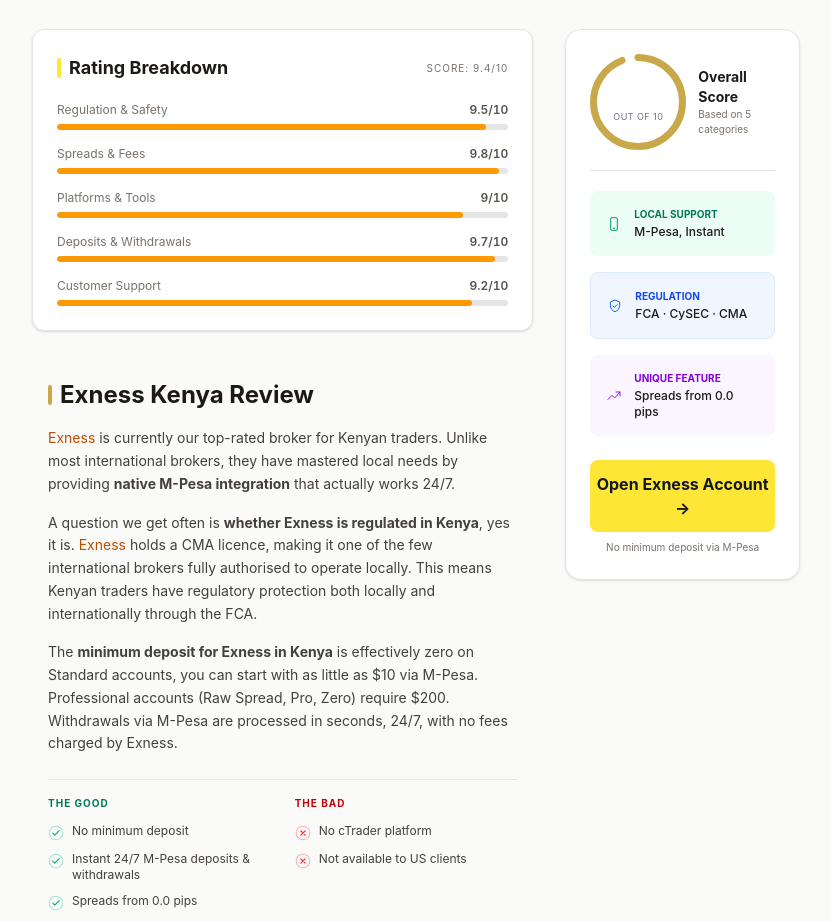
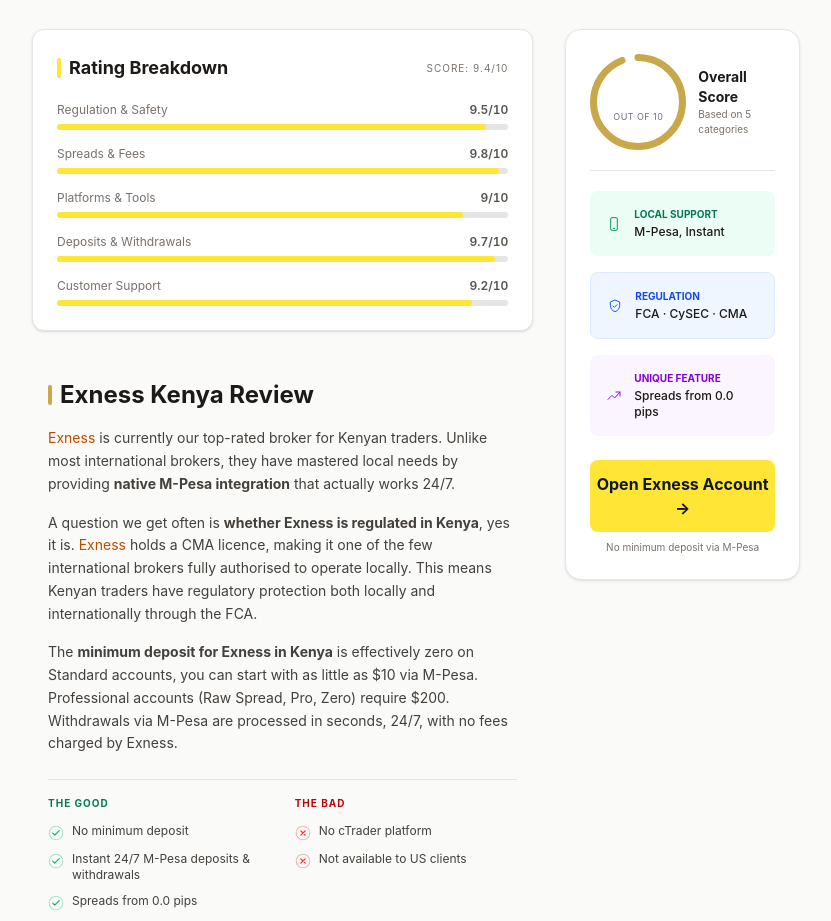
Before and after one commit to satoshikemboi/IB-Kenya, a React (Vite) app: page /brokers/exness in a window 1280 px wide. Shown: the part 1360-2281 px from the top of the page, without its empty margins (224-1055 px from the left). Built offline with nearby package versions, Linux system fonts and the light colour scheme.

Commit message:
scorebar

```diff
--- a/src/exness/Exness.jsx
+++ b/src/exness/Exness.jsx
@@ -122,7 +122,7 @@
         <span className="text-stone-600 font-semibold tabular-nums">{score}/10</span>
       </div>
       <div className="h-1.5 bg-stone-200 rounded-full overflow-hidden">
-        <div className="h-full bg-amber-500 rounded-full" style={{ width: `${score * 10}%` }} />
+        <div className="h-full bg-[#FFE535] rounded-full" style={{ width: `${score * 10}%` }} />
       </div>
     </div>
   );
```
